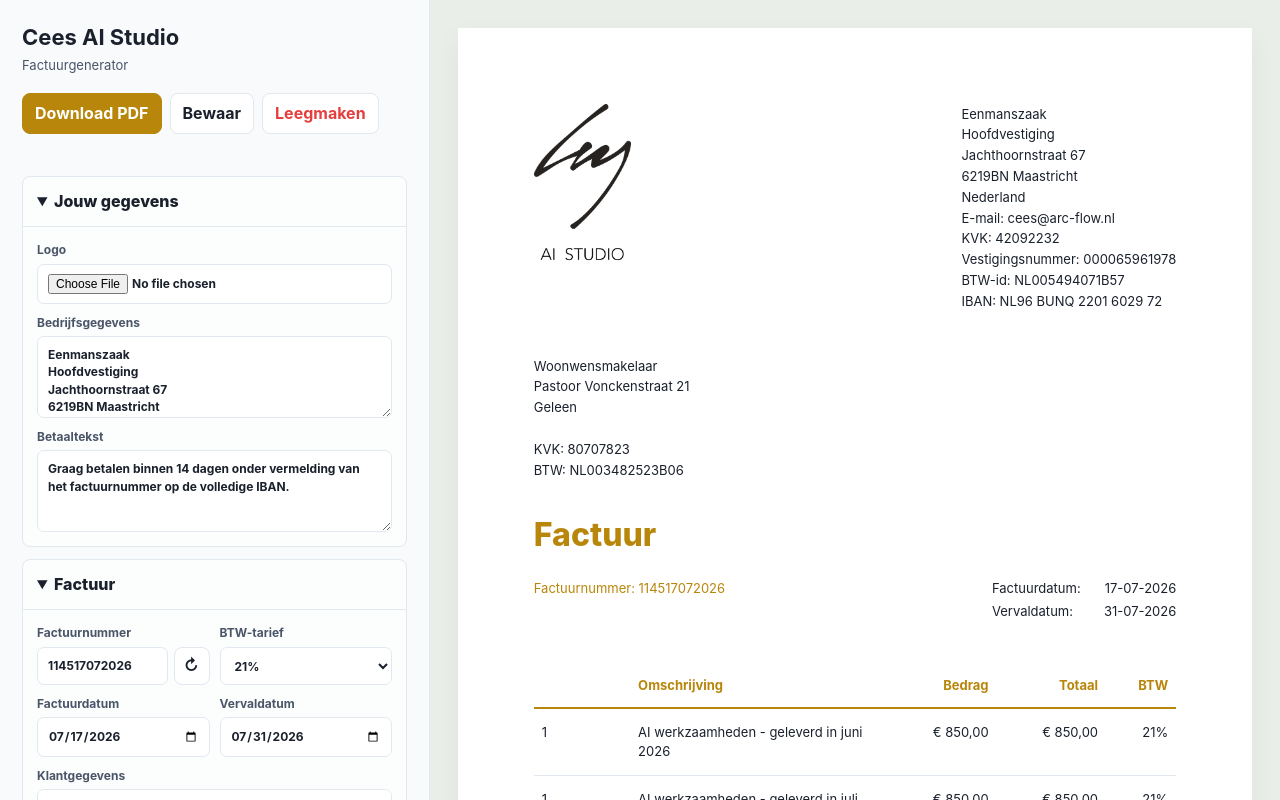
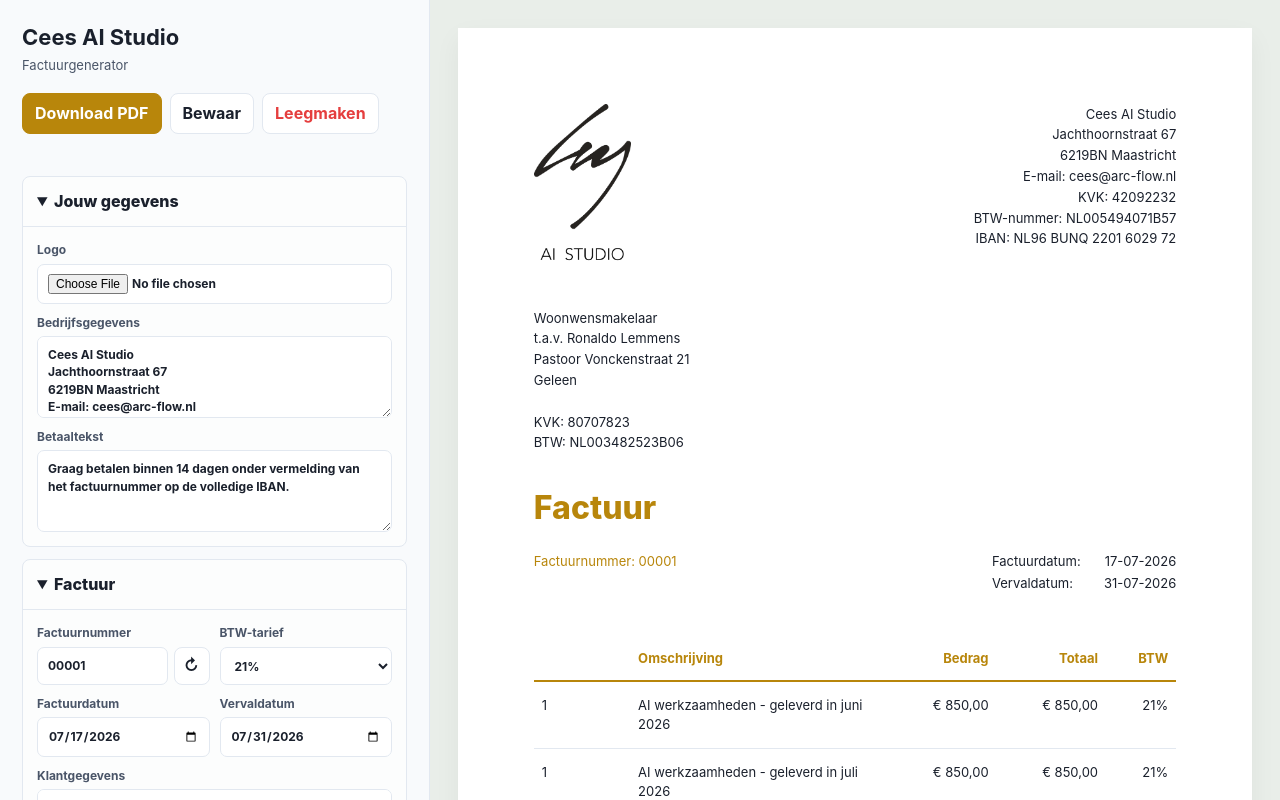
Before and after one commit to ceesoddens-bit/FactuurMaker, a plain HTML site: page index.html in a window 1280 px wide. Drawn offline with Linux system fonts and the light colour scheme.

Commit message:
refactor: update company details, customize default client, and replace time-based invoice generation with an incremental counter

```diff
--- a/index.html
+++ b/index.html
@@ -258,6 +258,10 @@
       line-height: 1.6;
     }
 
+    #companyPreview {
+      text-align: right;
+    }
+
     .client {
       margin-top: 12px;
     }
@@ -412,15 +416,11 @@
           </label>
           <label class="wide">Bedrijfsgegevens
             <textarea data-field="company">Cees AI Studio
-Eenmanszaak
-Hoofdvestiging
 Jachthoornstraat 67
 6219BN Maastricht
-Nederland
 E-mail: cees@arc-flow.nl
 KVK: 42092232
-Vestigingsnummer: 000065961978
-BTW-id: NL005494071B57
+BTW-nummer: NL005494071B57
 IBAN: NL96 BUNQ 2201 6029 72</textarea>
           </label>
           <label class="wide">Betaaltekst
@@ -452,10 +452,13 @@ IBAN: NL96 BUNQ 2201 6029 72</textarea>
             <input data-field="dueDate" type="date">
           </label>
           <label class="wide">Klantgegevens
-            <textarea data-field="client">Klantnaam
-Adres klant
-Postcode en plaats
-Nederland</textarea>
+            <textarea data-field="client">Woonwensmakelaar
+t.a.v. Ronaldo Lemmens
+Pastoor Vonckenstraat 21
+Geleen
+
+KVK: 80707823
+BTW: NL003482523B06</textarea>
           </label>
         </section>
       </details>
@@ -532,29 +535,27 @@ Nederland</textarea>
   </main>
 
   <script>
-    function generateInvoiceCode() {
-      const d = new Date();
-      const pad = (n) => String(n).padStart(2, '0');
-      return pad(d.getHours()) + pad(d.getMinutes()) + pad(d.getDate()) + pad(d.getMonth() + 1) + d.getFullYear();
+    function incrementInvoiceNumber(current) {
+      const num = parseInt(current, 10);
+      if (isNaN(num)) return '00001';
+      return String(num + 1).padStart(5, '0');
     }
 
     const state = {
-      company: `Eenmanszaak
-Hoofdvestiging
+      company: `Cees AI Studio
 Jachthoornstraat 67
 6219BN Maastricht
-Nederland
 E-mail: cees@arc-flow.nl
 KVK: 42092232
-Vestigingsnummer: 000065961978
-BTW-id: NL005494071B57
+BTW-nummer: NL005494071B57
 IBAN: NL96 BUNQ 2201 6029 72`,
       payment: 'Graag betalen binnen 14 dagen onder vermelding van het factuurnummer op de volledige IBAN.',
-      invoiceNumber: generateInvoiceCode(),
+      invoiceNumber: '00001',
       vatRate: '21',
       invoiceDate: '',
       dueDate: '',
       client: `Woonwensmakelaar
+t.a.v. Ronaldo Lemmens
 Pastoor Vonckenstraat 21
 Geleen
 
@@ -711,7 +712,14 @@ BTW: NL003482523B06`,
       if (document.body.classList.contains('print-mode')) return;
       const company = state.company || '';
       const missing = [];
-      if (/BTW-id:\s*(NOG INVULLEN)?\s*$/m.test(company)) missing.push('jouw BTW-id');
+
+      const btwMatch = company.match(/BTW-nummer:\s*(NL\S*)/i);
+      if (!btwMatch || !btwMatch[1] || btwMatch[1].trim() === '' || btwMatch[1].toUpperCase() === 'NOG INVULLEN') {
+        missing.push('een BTW-nummer beginnend met NL');
+      } else if (!btwMatch[1].toUpperCase().startsWith('NL')) {
+        missing.push('een BTW-nummer dat begint met NL');
+      }
+
       if (/IBAN:\s*(NOG INVULLEN)?\s*$/m.test(company)) missing.push('jouw volledige IBAN');
       if (missing.length) {
         setStatus(`Nog nodig voor een complete factuur: ${missing.join(' en ')}.`, 'warning');
@@ -800,7 +808,7 @@ BTW: NL003482523B06`,
     $('#printBtn').addEventListener('click', makePdf);
 
     $('#generateCodeBtn').addEventListener('click', () => {
-      state.invoiceNumber = generateInvoiceCode();
+      state.invoiceNumber = incrementInvoiceNumber(state.invoiceNumber);
       document.querySelector('[data-field="invoiceNumber"]').value = state.invoiceNumber;
       render();
     });
```
